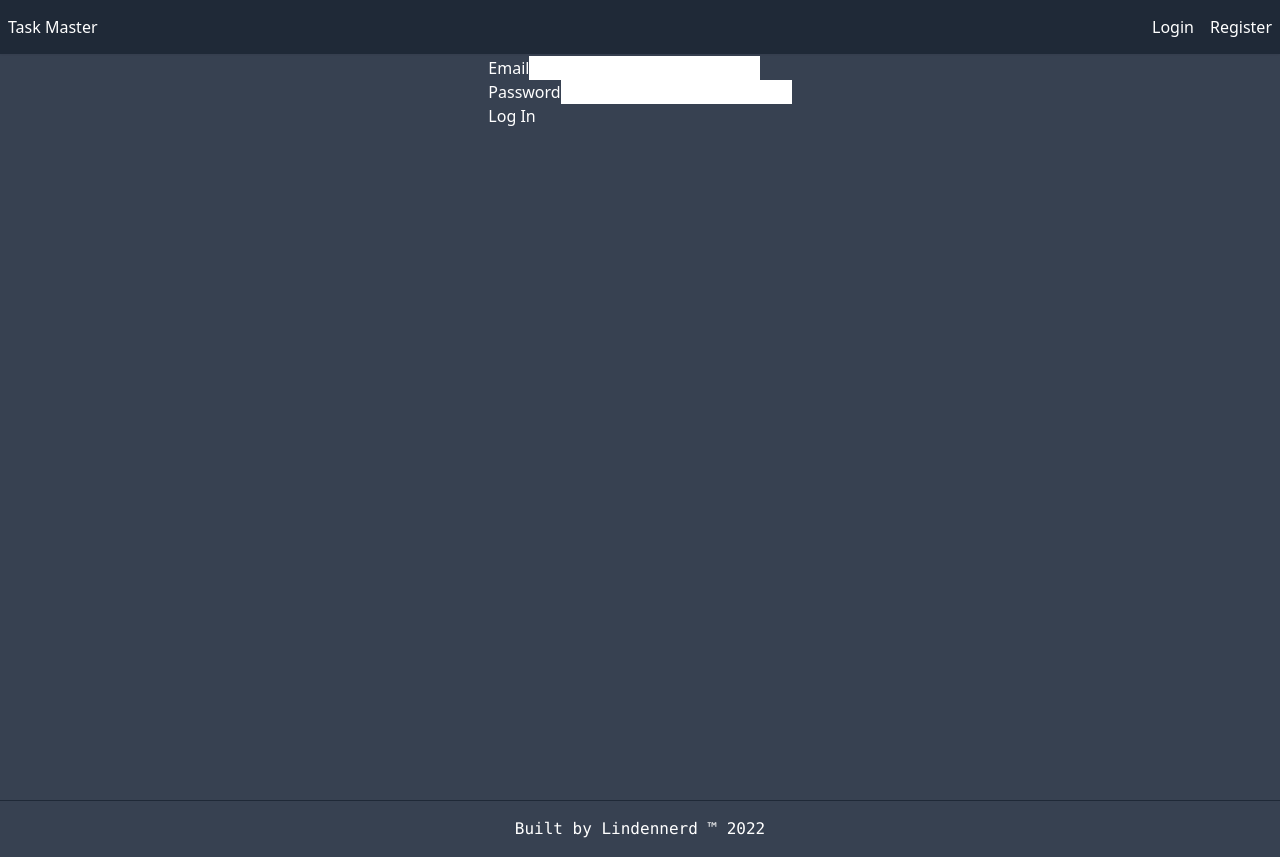
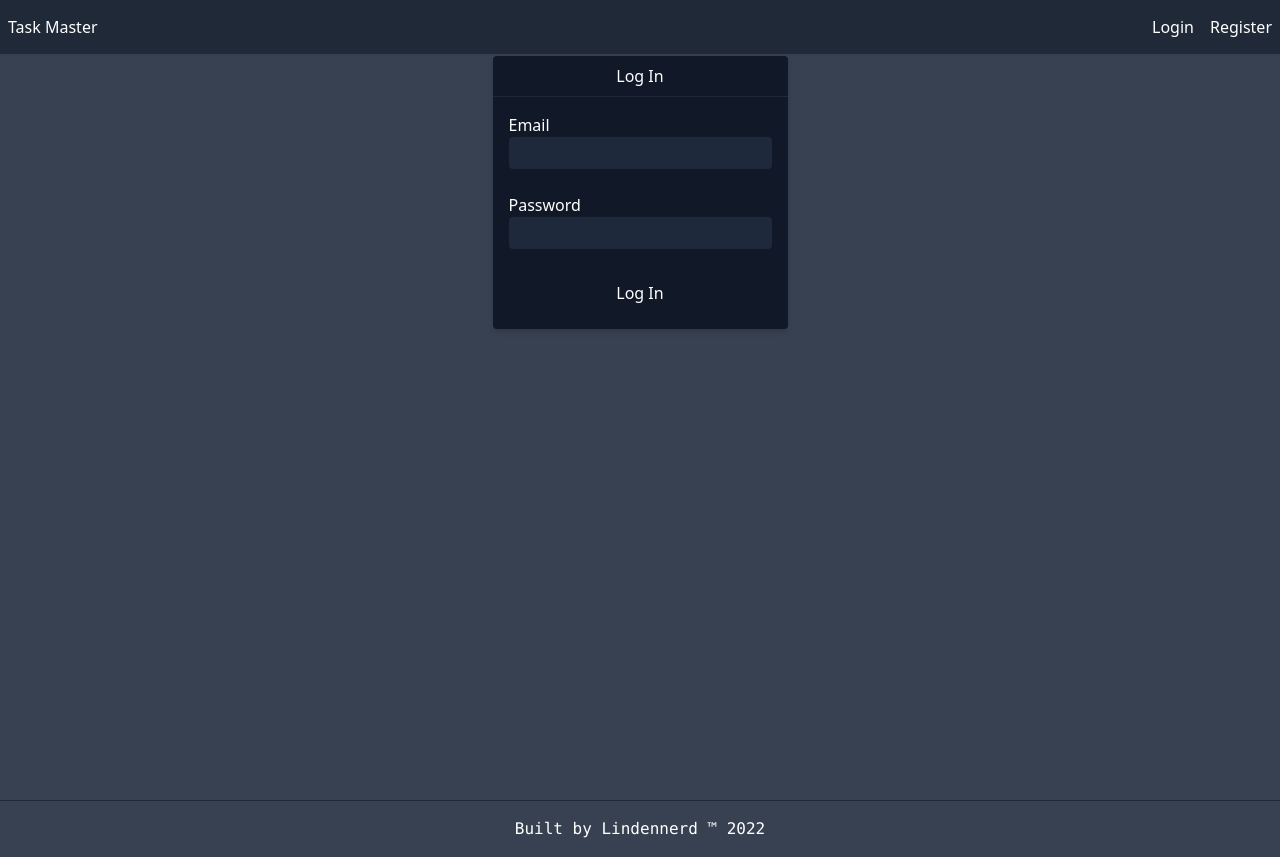
Before and after one commit to Lindennerd/taskmaster, a React (Vite) app in the folder client/: page /login in a window 1280 px wide. Built offline with nearby package versions, Linux system fonts and the light colour scheme; some icons are missing.

Commit message:
styling form

```diff
--- a/client/src/components/Login/Form.tsx
+++ b/client/src/components/Login/Form.tsx
@@ -1,20 +1,23 @@
+import { Card } from "../UI/Card";
+
 export function LoginForm() {
   function onSubmit() {}
 
   return (
-    <div>
-      <form onSubmit={(e) => onSubmit}>
-        <div>
+    <Card title="Log In">
+      <form onSubmit={(e) => onSubmit} className="p-2 flex flex-col gap-2">
+        <div className="form-control">
           <label htmlFor="email">Email</label>
-          <input type="text" id="email" />
+          <input type="email" id="email" />
         </div>
-        <div>
+        <div className="form-control">
           <label htmlFor="password">Password</label>
           <input type="password" id="password" />
         </div>
-
-        <button>Log In</button>
+        <div className="form-control">
+          <button>Log In</button>
+        </div>
       </form>
-    </div>
+    </Card>
   );
 }
--- /dev/null
+++ b/client/src/components/UI/Card.tsx
@@ -0,0 +1,15 @@
+interface CardProps {
+  title: string;
+  children: React.ReactNode;
+}
+
+export function Card({ title, children }: CardProps) {
+  return (
+    <div className="rounded dark:bg-gray-900 bg-white shadow-md">
+      <div className="p-2 text-center border-b dark:border-b-gray-800">
+        {title}
+      </div>
+      {children}
+    </div>
+  );
+}
--- a/client/src/index.css
+++ b/client/src/index.css
@@ -3,5 +3,15 @@
 @tailwind utilities;
 
 @layer components {
+    .form-control {
+        @apply flex flex-col p-2
+    }
 
+    .form-control input {
+        @apply px-4 py-1 outline-none dark:bg-slate-800 bg-gray-100 rounded
+    }
+
+    .form-control button {
+        @apply w-full hover:dark:bg-slate-800 hover:bg-gray-100 rounded p-2 transition-all
+    }
 }
--- a/client/src/pages/Root.tsx
+++ b/client/src/pages/Root.tsx
@@ -4,7 +4,7 @@ import { Footer } from "../components/UI/Footer";
 
 export default function Root() {
   return (
-    <div className="dark:bg-gray-700 dark:text-white transition-colors">
+    <div className="dark:bg-gray-700 dark:text-white transition-colors bg-gray-100">
       <UnauthenticatedNavbar />
       <div className="w-screen h-screen px-2 py-14">
         <Outlet />
```
